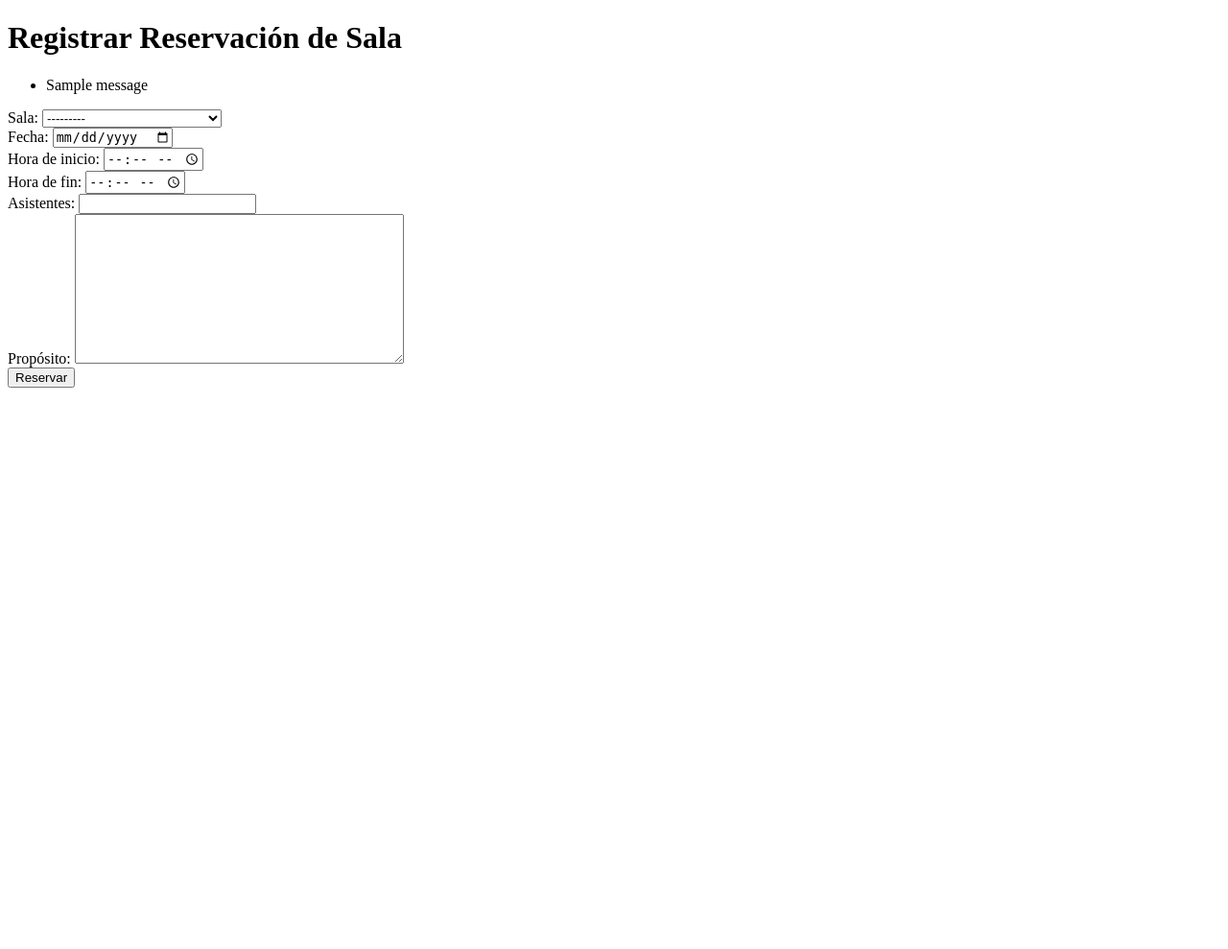
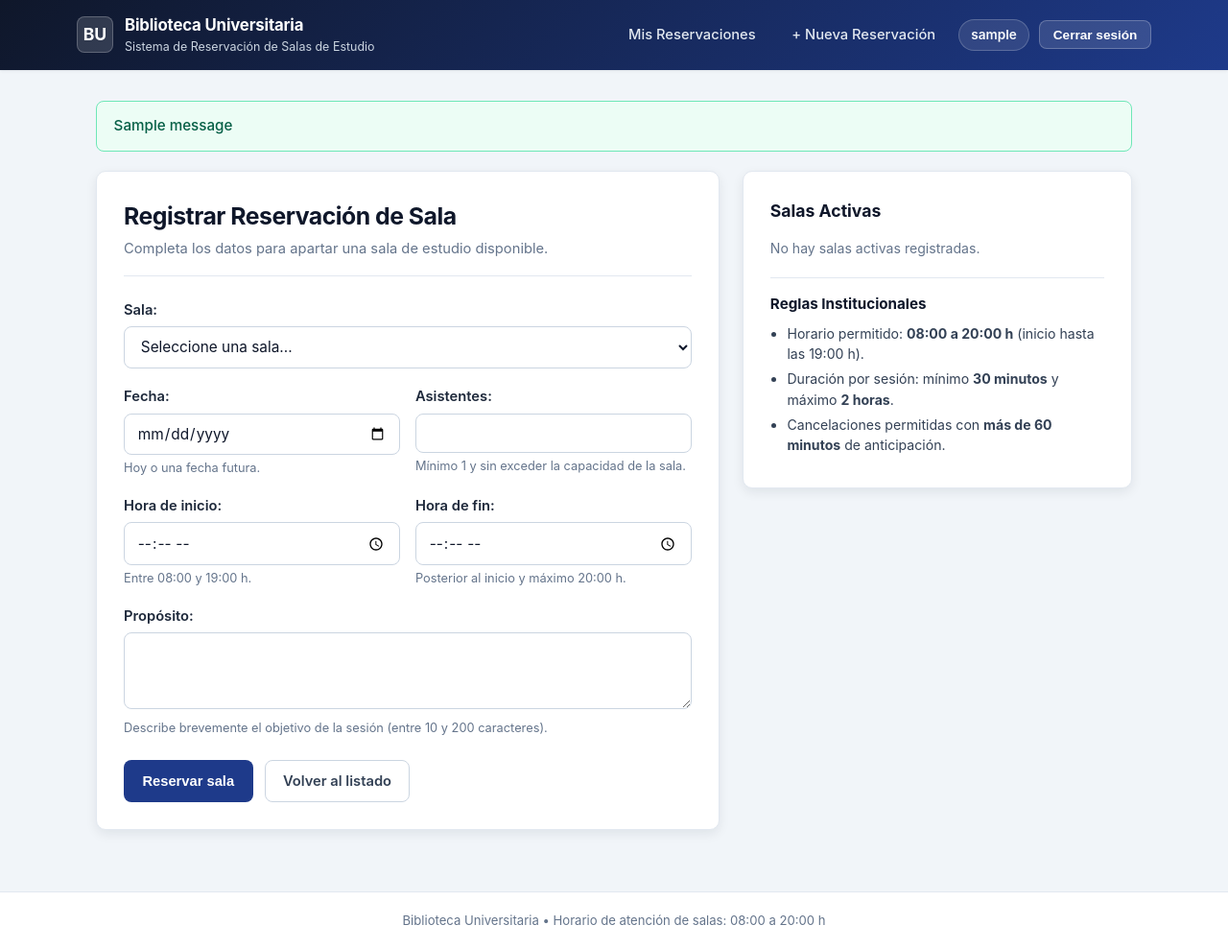
Before and after one commit to armandoportillo0101/Reservaci-n_Salas_Estudio, a Django app: page /reservaciones/nueva/ in a window 1280 px wide. Shown: the whole page at 96% size. Before the commit the page ends 404 px from the top, so only its background shows below. Run offline with Django 5.2, Linux system fonts and the light colour scheme; a user stored in the database is signed in; tables that the repository leaves empty hold one stand-in row (values such as "Sample post"); one stand-in notice (Sample message) is shown.

Commit message:
feat: implementar ReservacionForm y plantillas base, login y nueva

```diff
--- a/reservaciones/forms.py
+++ b/reservaciones/forms.py
@@ -1,31 +1,123 @@
-"""Formularios de la aplicación reservaciones."""
+"""Formulario de reservación de salas de estudio (T18 y T19)."""
 from django import forms
 
+from reservaciones import exceptions, messages, validators
 from reservaciones.models import Sala
 
+MAPA_ERRORES_CAMPO = {
+    exceptions.CapacidadExcedidaError: "asistentes",
+    exceptions.AsistentesInvalidosError: "asistentes",
+    exceptions.SalaInactivaError: "sala",
+    exceptions.SalaInexistenteError: "sala",
+}
 
-# TEMPORAL: reemplazar por Persona 2
+
 class ReservacionForm(forms.Form):
-    """Formulario mínimo temporal para captura de datos de reservación."""
+    """Valida entrada delegando las reglas a reservaciones.validators."""
 
     sala = forms.ModelChoiceField(
-        queryset=Sala.objects.all(),
-        required=False,
+        queryset=Sala.objects.none(),
+        empty_label="Seleccione una sala...",
+        error_messages={
+            "required": messages.MSG_SALA_INACTIVA,
+            "invalid_choice": messages.MSG_SALA_INACTIVA,
+        },
         widget=forms.Select(attrs={"id": "id_sala"}),
     )
     fecha = forms.DateField(
+        error_messages={
+            "required": messages.MSG_FECHA_PASADA,
+            "invalid": messages.MSG_FECHA_PASADA,
+        },
         widget=forms.DateInput(attrs={"id": "id_fecha", "type": "date"}),
     )
     hora_inicio = forms.TimeField(
+        error_messages={
+            "required": messages.MSG_INICIO_FUERA_DE_RANGO,
+            "invalid": messages.MSG_INICIO_FUERA_DE_RANGO,
+        },
         widget=forms.TimeInput(attrs={"id": "id_hora_inicio", "type": "time"}),
     )
     hora_fin = forms.TimeField(
+        error_messages={
+            "required": messages.MSG_FIN_FUERA_DE_RANGO,
+            "invalid": messages.MSG_FIN_FUERA_DE_RANGO,
+        },
         widget=forms.TimeInput(attrs={"id": "id_hora_fin", "type": "time"}),
     )
     asistentes = forms.IntegerField(
+        error_messages={
+            "required": messages.MSG_ASISTENTES_INVALIDOS,
+            "invalid": messages.MSG_ASISTENTES_INVALIDOS,
+        },
         widget=forms.NumberInput(attrs={"id": "id_asistentes"}),
     )
     proposito = forms.CharField(
-        required=False,
-        widget=forms.Textarea(attrs={"id": "id_proposito"}),
+        strip=True,
+        error_messages={
+            "required": messages.MSG_PROPOSITO_INVALIDO,
+        },
+        widget=forms.Textarea(attrs={"id": "id_proposito", "rows": 3}),
     )
+
+    def __init__(self, *args, hoy=None, **kwargs):
+        """Inicializa el formulario filtrando únicamente salas activas."""
+        super().__init__(*args, **kwargs)
+        self.hoy = hoy
+        self.fields["sala"].queryset = Sala.objects.filter(activa=True)
+
+    def clean_fecha(self):
+        """Delega la validación de fecha no pasada al validador de dominio."""
+        fecha = self.cleaned_data["fecha"]
+        try:
+            validators.validar_fecha_no_pasada(fecha, hoy=self.hoy)
+        except exceptions.ErrorDominioReservacion as exc:
+            raise forms.ValidationError(str(exc)) from exc
+        return fecha
+
+    def clean_hora_inicio(self):
+        """Delega la validación de hora de inicio al validador de dominio."""
+        hora_inicio = self.cleaned_data["hora_inicio"]
+        try:
+            validators.validar_hora_inicio(hora_inicio)
+        except exceptions.ErrorDominioReservacion as exc:
+            raise forms.ValidationError(str(exc)) from exc
+        return hora_inicio
+
+    def clean_asistentes(self):
+        """Delega la validación de asistentes >= 1 al validador de dominio."""
+        asistentes = self.cleaned_data["asistentes"]
+        try:
+            validators.validar_asistentes(
+                asistentes, capacidad_sala=max(asistentes, 1)
+            )
+        except exceptions.ErrorDominioReservacion as exc:
+            raise forms.ValidationError(str(exc)) from exc
+        return asistentes
+
+    def clean_proposito(self):
+        """Delega el recorte y validación de longitud al validador."""
+        proposito = self.cleaned_data["proposito"]
+        try:
+            return validators.validar_proposito(proposito)
+        except exceptions.ErrorDominioReservacion as exc:
+            raise forms.ValidationError(str(exc)) from exc
+
+    def clean(self):
+        """Delega la validación de hora de fin respecto al inicio."""
+        cleaned_data = super().clean()
+        hora_inicio = cleaned_data.get("hora_inicio")
+        hora_fin = cleaned_data.get("hora_fin")
+        if hora_inicio and hora_fin:
+            try:
+                validators.validar_hora_fin(hora_inicio, hora_fin)
+            except exceptions.ErrorDominioReservacion as exc:
+                self.add_error("hora_fin", str(exc))
+        return cleaned_data
+
+    def agregar_error_dominio(
+        self, exc: exceptions.ErrorDominioReservacion
+    ) -> None:
+        """Asocia una excepción de dominio del servicio al formulario (T19)."""
+        campo = MAPA_ERRORES_CAMPO.get(type(exc))
+        self.add_error(campo, str(exc))
--- /dev/null
+++ b/reservaciones/templates/base.html
@@ -0,0 +1,364 @@
+<!DOCTYPE html>
+<html lang="es">
+<head>
+    <meta charset="utf-8">
+    <meta name="viewport" content="width=device-width, initial-scale=1.0">
+    <title>{% block title %}Sistema de Reservación de Salas{% endblock %}</title>
+    <style>
+        :root {
+            --color-primary: #1e3a8a;
+            --color-primary-hover: #1d4ed8;
+            --color-primary-soft: #eff6ff;
+            --color-danger: #dc2626;
+            --color-danger-hover: #b91c1c;
+            --color-danger-soft: #fef2f2;
+            --color-success-bg: #ecfdf5;
+            --color-success-border: #6ee7b7;
+            --color-success-text: #065f46;
+            --color-error-bg: #fef2f2;
+            --color-error-border: #fca5a5;
+            --color-error-text: #991b1b;
+            --color-bg: #f1f5f9;
+            --color-surface: #ffffff;
+            --color-border: #e2e8f0;
+            --color-text: #0f172a;
+            --color-muted: #64748b;
+            --shadow-sm: 0 1px 3px rgba(15, 23, 42, 0.08);
+            --shadow-md: 0 4px 12px rgba(15, 23, 42, 0.08);
+            --radius: 10px;
+        }
+        * { box-sizing: border-box; }
+        body {
+            font-family: "Inter", system-ui, -apple-system, BlinkMacSystemFont, "Segoe UI", sans-serif;
+            background-color: var(--color-bg);
+            color: var(--color-text);
+            margin: 0;
+            padding: 0;
+            line-height: 1.5;
+            min-height: 100vh;
+            display: flex;
+            flex-direction: column;
+        }
+        header {
+            background: linear-gradient(135deg, #0f172a 0%, #1e3a8a 100%);
+            color: #ffffff;
+            padding: 0.9rem 2rem;
+            box-shadow: var(--shadow-sm);
+        }
+        .header-inner {
+            max-width: 1120px;
+            margin: 0 auto;
+            display: flex;
+            justify-content: space-between;
+            align-items: center;
+            flex-wrap: wrap;
+            gap: 1rem;
+        }
+        .brand {
+            display: flex;
+            align-items: center;
+            gap: 0.75rem;
+            text-decoration: none;
+            color: #ffffff;
+        }
+        .brand-icon {
+            width: 38px;
+            height: 38px;
+            border-radius: 8px;
+            background: rgba(255, 255, 255, 0.14);
+            display: flex;
+            align-items: center;
+            justify-content: center;
+            font-weight: 700;
+            font-size: 1.1rem;
+            border: 1px solid rgba(255, 255, 255, 0.22);
+        }
+        .brand-text strong {
+            display: block;
+            font-size: 1.05rem;
+            letter-spacing: -0.01em;
+        }
+        .brand-text span {
+            display: block;
+            font-size: 0.78rem;
+            color: #cbd5e1;
+        }
+        .nav-actions {
+            display: flex;
+            align-items: center;
+            gap: 0.65rem;
+            flex-wrap: wrap;
+        }
+        .nav-link {
+            color: #e2e8f0;
+            text-decoration: none;
+            padding: 0.45rem 0.85rem;
+            border-radius: 6px;
+            font-weight: 500;
+            font-size: 0.92rem;
+            transition: background-color 0.15s ease, color 0.15s ease;
+        }
+        .nav-link:hover {
+            background-color: rgba(255, 255, 255, 0.12);
+            color: #ffffff;
+        }
+        .user-pill {
+            background: rgba(255, 255, 255, 0.1);
+            border: 1px solid rgba(255, 255, 255, 0.2);
+            color: #f8fafc;
+            padding: 0.35rem 0.75rem;
+            border-radius: 999px;
+            font-size: 0.85rem;
+            font-weight: 600;
+        }
+        .container {
+            width: 100%;
+            max-width: 1120px;
+            margin: 2rem auto;
+            padding: 0 1.25rem;
+            flex: 1;
+        }
+        .card {
+            background: var(--color-surface);
+            border: 1px solid var(--color-border);
+            border-radius: var(--radius);
+            box-shadow: var(--shadow-md);
+            padding: 1.75rem;
+        }
+        .page-header {
+            display: flex;
+            justify-content: space-between;
+            align-items: center;
+            flex-wrap: wrap;
+            gap: 1rem;
+            margin-bottom: 1.5rem;
+            padding-bottom: 1rem;
+            border-bottom: 1px solid var(--color-border);
+        }
+        .page-header h1 {
+            margin: 0;
+            font-size: 1.55rem;
+            color: #0f172a;
+            letter-spacing: -0.02em;
+        }
+        .page-subtitle {
+            margin: 0.25rem 0 0 0;
+            color: var(--color-muted);
+            font-size: 0.92rem;
+        }
+        .messages, .errors {
+            list-style: none;
+            padding: 0;
+            margin: 0 0 1.25rem 0;
+        }
+        .alert, .messages li, .errors {
+            padding: 0.9rem 1.1rem;
+            border-radius: 8px;
+            margin-bottom: 0.75rem;
+            font-weight: 500;
+            font-size: 0.95rem;
+        }
+        .alerta-exito, .alert-success {
+            background-color: var(--color-success-bg);
+            color: var(--color-success-text);
+            border: 1px solid var(--color-success-border);
+        }
+        .alerta-error, .alert-error, .alert-danger, .errors {
+            background-color: var(--color-error-bg);
+            color: var(--color-error-text);
+            border: 1px solid var(--color-error-border);
+        }
+        .errors ul {
+            margin: 0;
+            padding-left: 1.1rem;
+        }
+        .form-group {
+            margin-bottom: 1.15rem;
+        }
+        label {
+            display: block;
+            font-weight: 600;
+            font-size: 0.92rem;
+            margin-bottom: 0.4rem;
+            color: #1e293b;
+        }
+        input, select, textarea {
+            width: 100%;
+            padding: 0.65rem 0.8rem;
+            border: 1px solid #cbd5e1;
+            border-radius: 8px;
+            font-size: 0.96rem;
+            font-family: inherit;
+            color: var(--color-text);
+            background-color: #ffffff;
+            transition: border-color 0.15s ease, box-shadow 0.15s ease;
+        }
+        input:focus, select:focus, textarea:focus {
+            outline: none;
+            border-color: var(--color-primary-hover);
+            box-shadow: 0 0 0 3px rgba(29, 78, 216, 0.15);
+        }
+        .field-hint {
+            font-size: 0.8rem;
+            color: var(--color-muted);
+            margin-top: 0.25rem;
+        }
+        .field-error, .errorlist {
+            color: var(--color-danger);
+            font-size: 0.86rem;
+            font-weight: 500;
+            margin-top: 0.3rem;
+            list-style: none;
+            padding-left: 0;
+        }
+        .btn {
+            display: inline-flex;
+            align-items: center;
+            justify-content: center;
+            gap: 0.4rem;
+            padding: 0.6rem 1.15rem;
+            border-radius: 8px;
+            border: 1px solid transparent;
+            cursor: pointer;
+            font-size: 0.92rem;
+            font-weight: 600;
+            text-decoration: none;
+            transition: all 0.15s ease;
+        }
+        .btn-primary {
+            background-color: var(--color-primary);
+            color: #ffffff;
+        }
+        .btn-primary:hover { background-color: var(--color-primary-hover); }
+        .btn-danger {
+            background-color: var(--color-danger);
+            color: #ffffff;
+        }
+        .btn-danger:hover { background-color: var(--color-danger-hover); }
+        .btn-secondary {
+            background-color: #ffffff;
+            color: #334155;
+            border-color: #cbd5e1;
+        }
+        .btn-secondary:hover { background-color: #f8fafc; }
+        .btn-header-logout {
+            background: rgba(255, 255, 255, 0.12);
+            color: #ffffff;
+            border: 1px solid rgba(255, 255, 255, 0.24);
+            padding: 0.4rem 0.85rem;
+            font-size: 0.85rem;
+        }
+        .btn-header-logout:hover {
+            background: rgba(255, 255, 255, 0.22);
+        }
+        .table-wrapper {
+            overflow-x: auto;
+            border: 1px solid var(--color-border);
+            border-radius: 8px;
+        }
+        table {
+            width: 100%;
+            border-collapse: collapse;
+            background: #ffffff;
+        }
+        th, td {
+            padding: 0.85rem 1rem;
+            border-bottom: 1px solid var(--color-border);
+            text-align: left;
+            font-size: 0.92rem;
+            vertical-align: middle;
+        }
+        th {
+            background-color: #f8fafc;
+            color: #475569;
+            font-weight: 600;
+            font-size: 0.8rem;
+            text-transform: uppercase;
+            letter-spacing: 0.04em;
+        }
+        tbody tr:last-child td { border-bottom: none; }
+        tbody tr:hover { background-color: #f8fafc; }
+        .badge {
+            display: inline-flex;
+            align-items: center;
+            gap: 0.35rem;
+            padding: 0.25rem 0.65rem;
+            border-radius: 999px;
+            font-size: 0.78rem;
+            font-weight: 700;
+            letter-spacing: 0.02em;
+        }
+        .badge-vigente {
+            background-color: var(--color-success-bg);
+            color: var(--color-success-text);
+            border: 1px solid var(--color-success-border);
+        }
+        .badge-cancelada {
+            background-color: var(--color-error-bg);
+            color: var(--color-error-text);
+            border: 1px solid var(--color-error-border);
+        }
+        footer {
+            text-align: center;
+            padding: 1.25rem;
+            color: var(--color-muted);
+            font-size: 0.82rem;
+            border-top: 1px solid var(--color-border);
+            background: #ffffff;
+            margin-top: 2rem;
+        }
+    </style>
+</head>
+<body>
+    <header>
+        <div class="header-inner">
+            <a href="{% url 'reservaciones:lista' %}" class="brand">
+                <div class="brand-icon">BU</div>
+                <div class="brand-text">
+                    <strong>Biblioteca Universitaria</strong>
+                    <span>Sistema de Reservación de Salas de Estudio</span>
+                </div>
+            </a>
+            <nav class="nav-actions">
+                {% if user.is_authenticated %}
+                    <a id="nav-lista-reservaciones" class="nav-link" href="{% url 'reservaciones:lista' %}">
+                        Mis Reservaciones
+                    </a>
+                    <a id="nav-nueva-reservacion" class="nav-link" href="{% url 'reservaciones:nueva' %}">
+                        + Nueva Reservación
+                    </a>
+                    <span id="usuario-autenticado" class="user-pill">{{ user.username }}</span>
+                    <form method="post" action="{% url 'logout' %}" style="display:inline; margin:0;">
+                        {% csrf_token %}
+                        <button id="btn-logout" type="submit" class="btn btn-header-logout">
+                            Cerrar sesión
+                        </button>
+                    </form>
+                {% else %}
+                    <a id="nav-login" class="nav-link" href="{% url 'login' %}">Iniciar sesión</a>
+                {% endif %}
+            </nav>
+        </div>
+    </header>
+
+    <main class="container">
+        <div id="mensajes-sistema">
+            {% if messages %}
+                <ul class="messages">
+                    {% for message in messages %}
+                        <li class="alert {% if 'error' in message.tags %}alerta-error{% else %}alerta-exito{% endif %}" role="alert">
+                            {{ message }}
+                        </li>
+                    {% endfor %}
+                </ul>
+            {% endif %}
+        </div>
+
+        {% block content %}{% endblock %}
+    </main>
+
+    <footer>
+        Biblioteca Universitaria &bull; Horario de atención de salas: 08:00 a 20:00 h
+    </footer>
+</body>
+</html>
--- a/reservaciones/templates/reservaciones/nueva.html
+++ b/reservaciones/templates/reservaciones/nueva.html
@@ -1,60 +1,153 @@
-<!-- # TEMPORAL: reemplazar por Persona 2 -->
-<!DOCTYPE html>
-<html lang="es">
-<head>
-    <meta charset="utf-8">
-    <title>Nueva Reservación</title>
-</head>
-<body>
-    <h1>Registrar Reservación de Sala</h1>
+{% extends "base.html" %}
 
-    {% if messages %}
-    <ul class="messages">
-        {% for message in messages %}
-        <li>{{ message }}</li>
-        {% endfor %}
-    </ul>
-    {% endif %}
+{% block title %}Nueva Reservación{% endblock %}
+
+{% block content %}
+<style>
+    .grid-reserva {
+        display: grid;
+        grid-template-columns: 1.6fr 1fr;
+        gap: 1.5rem;
+        align-items: start;
+    }
+    .grid-dos-columnas {
+        display: grid;
+        grid-template-columns: 1fr 1fr;
+        gap: 1rem;
+    }
+    .sala-item {
+        padding: 0.75rem 0.9rem;
+        border: 1px solid var(--color-border);
+        border-radius: 8px;
+        margin-bottom: 0.65rem;
+        background: #f8fafc;
+        display: flex;
+        justify-content: space-between;
+        align-items: center;
+    }
+    .reglas-lista {
+        margin: 0.5rem 0 0 1.1rem;
+        padding: 0;
+        color: #334155;
+        font-size: 0.88rem;
+    }
+    .reglas-lista li { margin-bottom: 0.35rem; }
+    @media (max-width: 768px) {
+        .grid-reserva, .grid-dos-columnas {
+            grid-template-columns: 1fr;
+        }
+    }
+</style>
+
+<div class="grid-reserva">
+    <div class="card">
+        <div class="page-header">
+            <div>
+                <h1 id="titulo-nueva-reservacion">Registrar Reservación de Sala</h1>
+                <p class="page-subtitle">Completa los datos para apartar una sala de estudio disponible.</p>
+            </div>
+        </div>
 
         {% if form.non_field_errors %}
-    <div class="errors">
+            <div id="errores-formulario" class="errors" role="alert">
                 {{ form.non_field_errors }}
             </div>
         {% endif %}
 
-    <form method="post" action="{% url 'reservaciones:nueva' %}" novalidate>
+        <form id="form-nueva-reservacion" method="post" action="{% url 'reservaciones:nueva' %}" novalidate>
             {% csrf_token %}
-        <div>
+            <div class="form-group">
                 <label for="id_sala">Sala:</label>
                 {{ form.sala }}
-            {{ form.sala.errors }}
+                {% if form.sala.errors %}
+                    <div id="error-sala" class="field-error">{{ form.sala.errors }}</div>
+                {% endif %}
             </div>
-        <div>
+
+            <div class="grid-dos-columnas">
+                <div class="form-group">
                     <label for="id_fecha">Fecha:</label>
                     {{ form.fecha }}
-            {{ form.fecha.errors }}
+                    <div class="field-hint">Hoy o una fecha futura.</div>
+                    {% if form.fecha.errors %}
+                        <div id="error-fecha" class="field-error">{{ form.fecha.errors }}</div>
+                    {% endif %}
                 </div>
-        <div>
+
+                <div class="form-group">
+                    <label for="id_asistentes">Asistentes:</label>
+                    {{ form.asistentes }}
+                    <div class="field-hint">Mínimo 1 y sin exceder la capacidad de la sala.</div>
+                    {% if form.asistentes.errors %}
+                        <div id="error-asistentes" class="field-error">{{ form.asistentes.errors }}</div>
+                    {% endif %}
+                </div>
+            </div>
+
+            <div class="grid-dos-columnas">
+                <div class="form-group">
                     <label for="id_hora_inicio">Hora de inicio:</label>
                     {{ form.hora_inicio }}
-            {{ form.hora_inicio.errors }}
+                    <div class="field-hint">Entre 08:00 y 19:00 h.</div>
+                    {% if form.hora_inicio.errors %}
+                        <div id="error-hora_inicio" class="field-error">{{ form.hora_inicio.errors }}</div>
+                    {% endif %}
                 </div>
-        <div>
+
+                <div class="form-group">
                     <label for="id_hora_fin">Hora de fin:</label>
                     {{ form.hora_fin }}
-            {{ form.hora_fin.errors }}
+                    <div class="field-hint">Posterior al inicio y máximo 20:00 h.</div>
+                    {% if form.hora_fin.errors %}
+                        <div id="error-hora_fin" class="field-error">{{ form.hora_fin.errors }}</div>
+                    {% endif %}
                 </div>
-        <div>
-            <label for="id_asistentes">Asistentes:</label>
-            {{ form.asistentes }}
-            {{ form.asistentes.errors }}
             </div>
-        <div>
+
+            <div class="form-group">
                 <label for="id_proposito">Propósito:</label>
                 {{ form.proposito }}
-            {{ form.proposito.errors }}
+                <div class="field-hint">Describe brevemente el objetivo de la sesión (entre 10 y 200 caracteres).</div>
+                {% if form.proposito.errors %}
+                    <div id="error-proposito" class="field-error">{{ form.proposito.errors }}</div>
+                {% endif %}
             </div>
-        <button type="submit" id="id_enviar">Reservar</button>
+
+            <div style="display: flex; gap: 0.75rem; margin-top: 1.5rem;">
+                <button type="submit" id="id_enviar" class="btn btn-primary">
+                    Reservar sala
+                </button>
+                <a id="id_cancelar_formulario" href="{% url 'reservaciones:lista' %}" class="btn btn-secondary">
+                    Volver al listado
+                </a>
+            </div>
         </form>
-</body>
-</html>
+    </div>
+
+    <aside class="card">
+        <h2 style="margin: 0 0 0.75rem 0; font-size: 1.1rem;">Salas Activas</h2>
+        {% if salas_activas %}
+            {% for s in salas_activas %}
+                <div class="sala-item">
+                    <div>
+                        <strong style="display: block; font-size: 0.95rem;">{{ s.nombre }}</strong>
+                        <span style="font-size: 0.82rem; color: var(--color-muted);">{{ s.ubicacion }}</span>
+                    </div>
+                    <span class="badge badge-vigente">Máx. {{ s.capacidad }} pers.</span>
+                </div>
+            {% endfor %}
+        {% else %}
+            <p style="font-size: 0.88rem; color: var(--color-muted);">No hay salas activas registradas.</p>
+        {% endif %}
+
+        <div style="margin-top: 1.25rem; padding-top: 1rem; border-top: 1px solid var(--color-border);">
+            <h3 style="margin: 0 0 0.4rem 0; font-size: 0.95rem;">Reglas Institucionales</h3>
+            <ul class="reglas-lista">
+                <li>Horario permitido: <strong>08:00 a 20:00 h</strong> (inicio hasta las 19:00 h).</li>
+                <li>Duración por sesión: mínimo <strong>30 minutos</strong> y máximo <strong>2 horas</strong>.</li>
+                <li>Cancelaciones permitidas con <strong>más de 60 minutos</strong> de anticipación.</li>
+            </ul>
+        </div>
+    </aside>
+</div>
+{% endblock %}
```
Also changed, not shown: evidencias/tdd/08_formulario_reservacion_verde.txt (added, +10 -0 lines), reservaciones/templates/registration/login.html (added, +46 -0 lines). Lines whose indentation alone changed are shown as unchanged.
